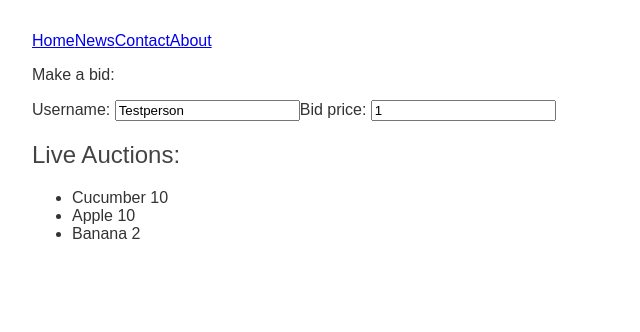
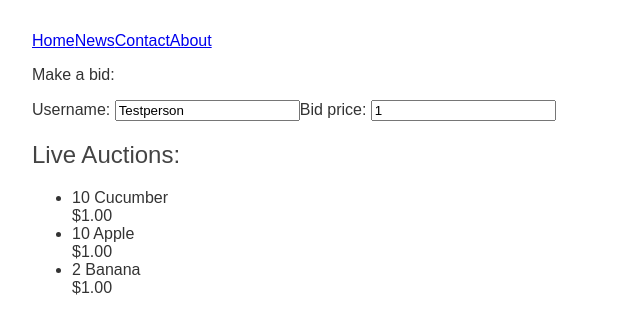
Before and after one commit to MarieJagerProjects/bug-free-broccoli, an Angular app: page / in a window 1280 px wide. Shown: the top 332 px of the page, without its empty margins (0-640 px from the left). Built offline with nearby package versions, Linux system fonts and the light colour scheme.

Commit message:
auction details

```diff
--- a/src/app/auction/auction.component.html
+++ b/src/app/auction/auction.component.html
@@ -1,8 +1,13 @@
 <div>
     <h2>Live Auctions:</h2>
     <ul class="auctions">
-        <li *ngFor="let auction of auctions">
-            <span class="badge"> {{auction.vegetable}} </span> {{auction.amount}}
+        <li *ngFor="let auction of auctions" (click)="onSelect(auction)">
+            <span class="badge"> {{auction.amount}} </span> {{auction.vegetable}}
+            <br> {{ auction.lastBid | currency }}
         </li>
     </ul>
+    <div *ngIf="selectedAuction">
+        <label for="auction-lastBid">Last bid: </label>
+        <input id="auction-lastBid" [(ngModel)]="selectedAuction.lastBid" placeholder="lastBid">
+    </div>
 </div>
--- a/src/app/auction/auction.component.ts
+++ b/src/app/auction/auction.component.ts
@@ -12,6 +12,10 @@ import { BID } from '../mocks/mock-bids';
 
 export class AuctionComponent implements OnInit {
 
+  selectedAuction?: Auction;
+  onSelect(auction: Auction): void {
+    this.selectedAuction = auction;
+  }
   auctions = AUCTION;
 
   constructor() { }
--- a/src/app/auction/auction.ts
+++ b/src/app/auction/auction.ts
@@ -1,7 +1,7 @@
-
 
 export interface Auction {
     id: number;
     vegetable: string;
     amount: number;
+    lastBid: number;
 }
--- a/src/app/mocks/mock-auctions.ts
+++ b/src/app/mocks/mock-auctions.ts
@@ -1,7 +1,7 @@
 import { Auction } from "../auction/auction";
 
 export const AUCTION: Auction[] = [
-    { id: 1, vegetable: 'Cucumber', amount: 10},
-    { id: 2, vegetable: 'Apple', amount: 10 },
-    { id: 3, vegetable: 'Banana', amount: 2}
+    { id: 1, vegetable: 'Cucumber', amount: 10, lastBid: 1.00 },
+    { id: 2, vegetable: 'Apple', amount: 10, lastBid: 1.00 },
+    { id: 3, vegetable: 'Banana', amount: 2, lastBid: 1.00 }
 ]
```
